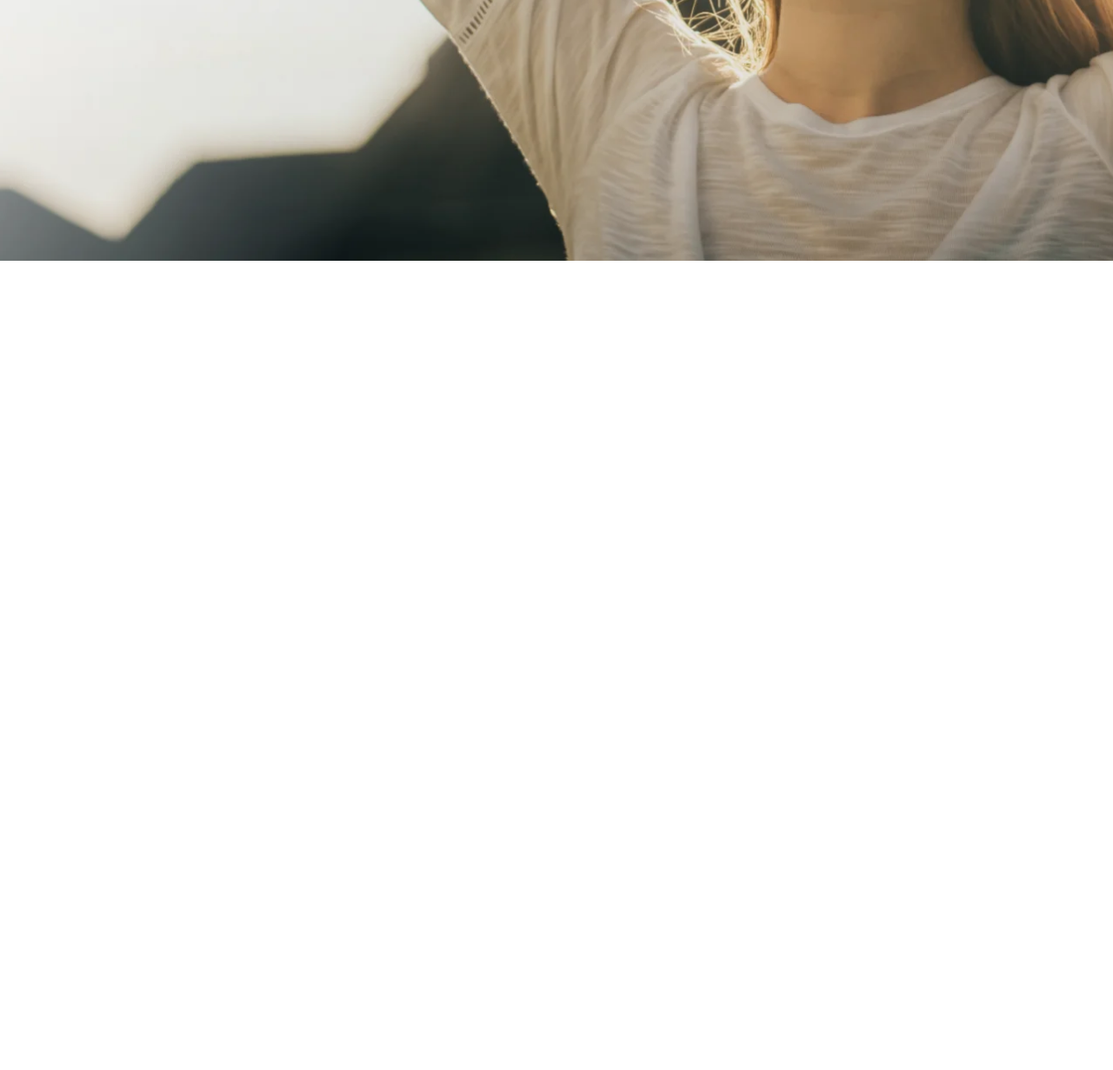
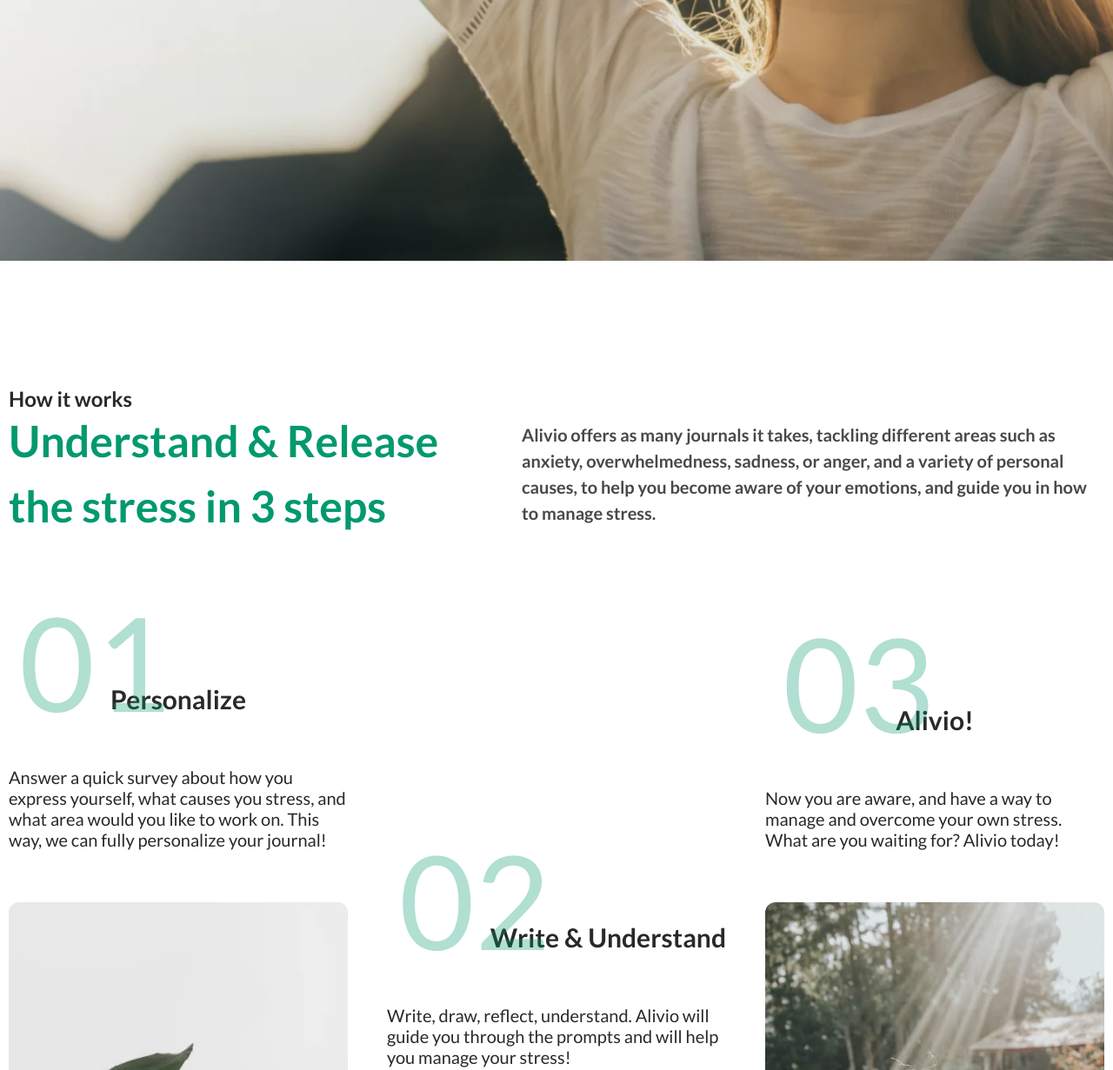
Before and after one commit to Murektor/alivio_page, a plain HTML site: page index.html in a window 1280 px wide. Shown: the part 675-1906 px from the top of the page at 87% size. Before the commit the page ends 975 px from the top, so only its background shows below. Drawn offline with Linux system fonts and the light colour scheme.

Commit message:
about section

```diff
--- a/index.css
+++ b/index.css
@@ -2,3 +2,5 @@
 @import url('styles/basic.css');
 @import url('styles/header.css');
 @import url('styles/hero.css');
+@import url('styles/about.css');
+@import url('styles/card.css');
--- a/index.html
+++ b/index.html
@@ -57,6 +57,43 @@
 				</div>
 			</div>
 		</div>
+
+		<section class="about" aria-label="about section">
+			<div class="container">
+				<div class="about__content">
+					<h2 class="about__title">Understand & Release the stress in 3 steps</h2>
+					<p class="about__desc">Alivio offers as many journals it takes, tackling different areas such as anxiety,
+						overwhelmedness, sadness, or anger, and a variety of personal causes, to help you become aware of your
+						emotions, and guide you in how to manage stress.</p>
+				</div>
+
+				<div class="about__cards">
+					<figure class="card" aria-label="first card">
+						<h3 class="card__title">Personalize</h3>
+						<p class="card__desc" aria-label="first card desc">Answer a quick survey about how you express yourself,
+							what causes you stress, and what
+							area would you like to work on. This way, we can fully personalize your journal!</p>
+						<img src="assets/webp/card1.webp" alt="card image 1" class="card__img">
+					</figure>
+
+					<figure class="card" aria-label="second card">
+						<h3 class="card__title card__title--second card__title--right">Write & Understand</h3>
+						<p class="card__desc" aria-label="second card desc">Write, draw, reflect, understand. Alivio will guide you
+							through the prompts and will help you manage your stress!</p>
+						<img src="assets/webp/card2.webp" alt="card image 1" class="card__img">
+					</figure>
+
+					<figure class="card" aria-label="third card">
+						<h3 class="card__title card__title--third">Alivio!</h3>
+						<p class="card__desc" aria-label="third card desc">Now you are aware, and have a way to manage and overcome
+							your own stress. What are you waiting for? Alivio today!</p>
+						<img src="assets/webp/card3.webp" alt="card image 1" class="card__img">
+					</figure>
+
+				</div>
+			</div>
+		</section>
+
 	</main>
 
 </body>
--- /dev/null
+++ b/styles/about.css
@@ -0,0 +1,92 @@
+.about {
+	padding: 170px 0 60px;
+	background-color: var(--co-white);
+}
+
+.about__cards {
+	margin: 80px 0 0 0;
+	display: flex;
+	justify-content: space-between;
+	align-items: start;
+	gap: 20px;
+}
+
+/* .about__subtitle {
+	font-size: 24px;
+	font-weight: 600;
+	line-height: 1.6;
+	color: var(--co-black);
+} */
+
+.about__content {
+	display: flex;
+	justify-content: space-between;
+	align-items: center;
+}
+
+.about__title {
+	max-width: 500px;
+	font-size: 50px;
+	font-weight: 700;
+	line-height: 1.5;
+	color: var(--co-light-green);
+	position: relative;
+}
+
+.about__title::before {
+	content: "How it works";
+	position: absolute;
+	top: -30px;
+	left: 0;
+	font-size: 24px;
+	font-weight: 600;
+	line-height: 1.6;
+	color: var(--co-black);
+}
+
+.about__desc {
+	max-width: 670px;
+	font-size: 20px;
+	font-weight: 600;
+	line-height: 1.5;
+	color: var(--co-light-black);
+}
+
+.about__cards .card:nth-child(2) {
+	margin: 250px 0 0 0;
+}
+
+
+@media (max-width: 1250px) {
+
+	.about__content {
+		flex-direction: column;
+		align-items: center;
+		justify-content: start;
+		gap: 20px;
+	}
+
+	.about__cards {
+		flex-direction: column;
+		align-items: center;
+		justify-content: start;
+	}
+
+	.about__cards .card:nth-child(2) {
+		margin: 0;
+	}
+}
+
+@media (max-width: 576px) {
+	.about__content {
+		padding: 0 15px;
+	}
+
+	.about__title {
+		font-size: 35px;
+	}
+
+	.about__desc {
+		font-size: 16px;
+	}
+}
--- a/styles/basic.css
+++ b/styles/basic.css
@@ -14,7 +14,8 @@ h3,
 h4,
 h5,
 h6,
-p {
+p,
+figure {
 	margin: 0;
 }
 
--- /dev/null
+++ b/styles/card.css
@@ -0,0 +1,74 @@
+.card {
+	max-width: 390px;
+	height: 830px;
+	display: flex;
+	flex-direction: column;
+	justify-content: end;
+	align-items: start;
+	gap: 60px;
+}
+
+.card__title {
+	position: relative;
+	font-size: 30px;
+	font-weight: 700;
+	color: var(--co-black);
+	align-self: center;
+}
+
+.card__title::before {
+	position: absolute;
+	content: "01";
+	font-size: 150px;
+	font-weight: 400;
+	color: var(--co-light-green);
+	opacity: .3;
+	top: -115px;
+	left: -105px;
+}
+
+.card__desc {
+	font-size: 20px;
+	font-weight: 400;
+	color: var(--co-black);
+}
+
+.card__img {
+	width: 100%;
+	object-fit: cover;
+	border-radius: 12px;
+	aspect-ratio: auto 65/82;
+}
+
+.card__title--second::before {
+	content: "02";
+}
+
+.card__title--third::before {
+	content: "03";
+	left: -130px;
+}
+
+.card__title--right {
+	align-self: end;
+}
+
+
+@media (max-width: 480px) {
+
+	.card__title {
+		font-size: 22px;
+	}
+
+	.card__title::before {
+		left: -90px;
+	}
+
+	.card__desc {
+		font-size: 16px;
+	}
+
+	.card {
+		height: 790px;
+	}
+}
--- a/styles/header.css
+++ b/styles/header.css
@@ -6,8 +6,6 @@
 	align-items: center;
 }
 
-.header__nav {}
-
 .header__nav-list {
 	display: flex;
 	justify-content: space-between;
@@ -15,8 +13,6 @@
 	column-gap: 70px;
 	column-gap: min(70px, 4vw);
 }
-
-.header__nav-item {}
 
 .header__nav-link {
 	font-size: 20px;
--- a/styles/variables.css
+++ b/styles/variables.css
@@ -2,6 +2,7 @@
 	--co-white: #fff;
 	--co-green: #017956;
 	--co-dark-green: #245852;
+	--co-light-green: #01996D;
 	--co-black: #292929;
 	--co-light-black: #484848;
 }
```
Also changed, not shown: assets/webp/card1.webp (added), assets/webp/card2.webp (added), assets/webp/card3.webp (added).
